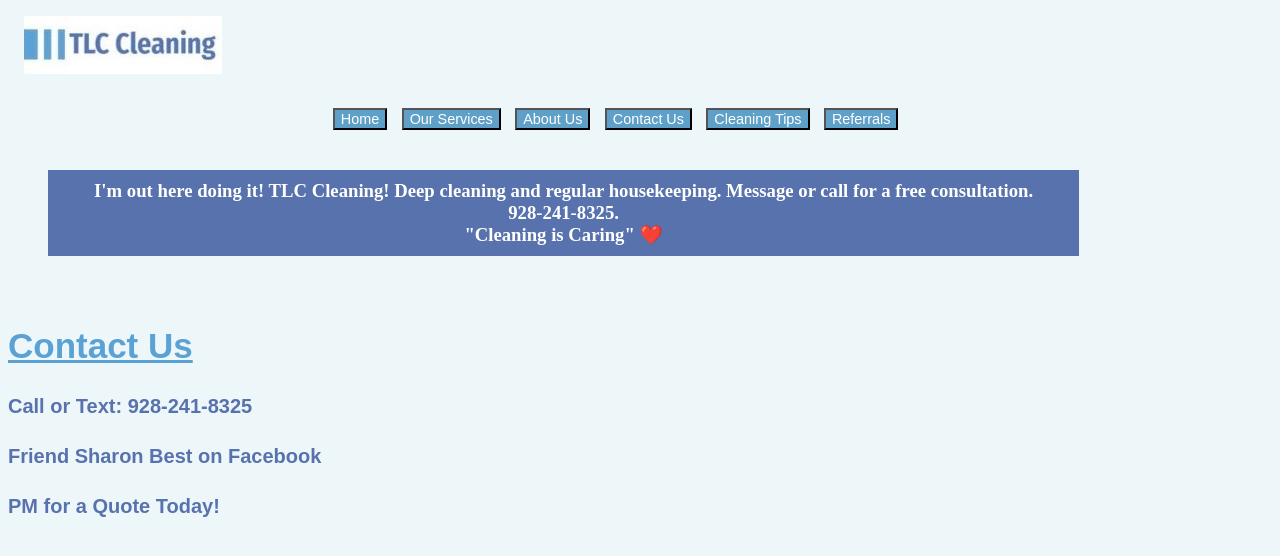
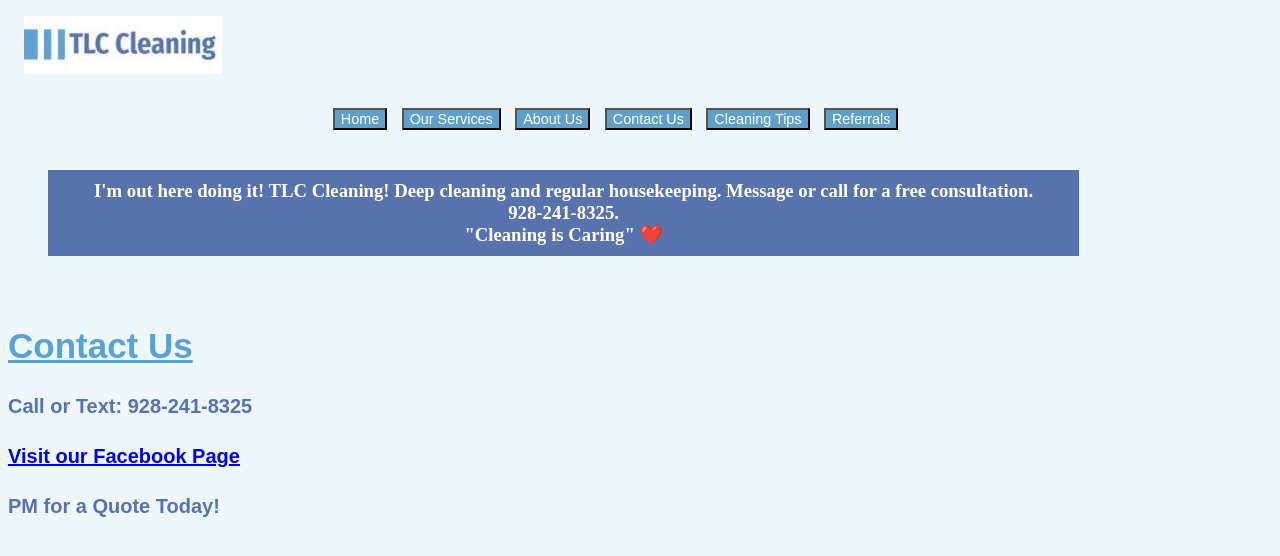
Before and after one commit to Amanda-Barlow/TLCCleaning, a React (Create React App) app: page /contact in a window 1280 px wide. Shown: the top 556 px of the page. Built offline with nearby package versions, Linux system fonts and the light colour scheme.

Commit message:
added business facebook page

```diff
--- a/src/components/Contact.js
+++ b/src/components/Contact.js
@@ -1,4 +1,5 @@
 import React from 'react';
+
 
 function Contact(props) {
   return (
@@ -9,7 +10,7 @@ function Contact(props) {
       </h3>
       <h2><u>Contact Us</u></h2>
       <h4><b>Call or Text:</b> 928-241-8325</h4>
-      <h4><b>Friend Sharon Best on Facebook</b></h4>
+      <h4><b><a href="https://www.facebook.com/TLCCleaningAZ">Visit our Facebook Page</a></b></h4>
       <h4><b>PM for a Quote Today!</b></h4>
     </div>
   );
```
